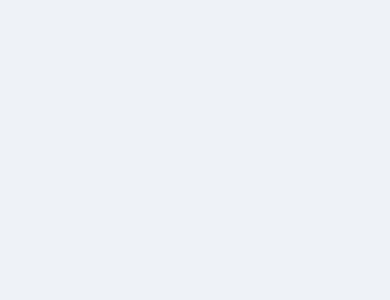
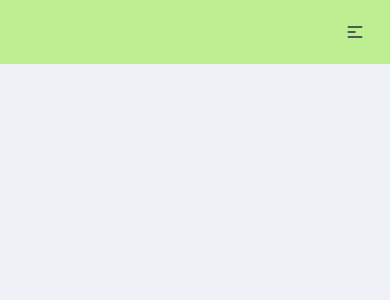
Before and after one commit to srdo96/portfolio, a React (Create React App) app: page / in a window 390 px wide. Shown: the top 300 px of the page. Built offline with nearby package versions, Linux system fonts and the light colour scheme.

Commit message:
add navbar

```diff
--- a/src/App.js
+++ b/src/App.js
@@ -1,5 +1,11 @@
+import NavBar from "./components/Home/NavBar";
+
 function App() {
-  return <div></div>;
+  return (
+    <div>
+      <NavBar />
+    </div>
+  );
 }
 
 export default App;
--- /dev/null
+++ b/src/components/Home/NavBar.js
@@ -0,0 +1,48 @@
+import React from "react";
+
+const NavBar = () => {
+  return (
+    <div className="navbar bg-accent">
+      <div className="navbar-start">{/* Dropdown for Mobile */}</div>
+      {/* Navbar for large device */}
+      <div className="navbar-center hidden lg:flex">
+        <ul className="menu menu-horizontal p-0">
+          <li>
+            <a>Home</a>
+          </li>
+        </ul>
+      </div>
+      <div className="navbar-end">
+        {/* <a className="btn">Get started</a> */}
+        <div className="dropdown dropdown-end">
+          <label tabindex="0" className="btn btn-ghost lg:hidden">
+            <svg
+              xmlns="http://www.w3.org/2000/svg"
+              className="h-5 w-5"
+              fill="none"
+              viewBox="0 0 24 24"
+              stroke="currentColor"
+            >
+              <path
+                stroke-linecap="round"
+                stroke-linejoin="round"
+                stroke-width="2"
+                d="M4 6h16M4 12h8m-8 6h16"
+              />
+            </svg>
+          </label>
+          <ul
+            tabindex="0"
+            className="menu menu-compact dropdown-content mt-3 p-2 shadow bg-primary rounded-box w-52"
+          >
+            <li>
+              <a>Home</a>
+            </li>
+          </ul>
+        </div>
+      </div>
+    </div>
+  );
+};
+
+export default NavBar;
```
